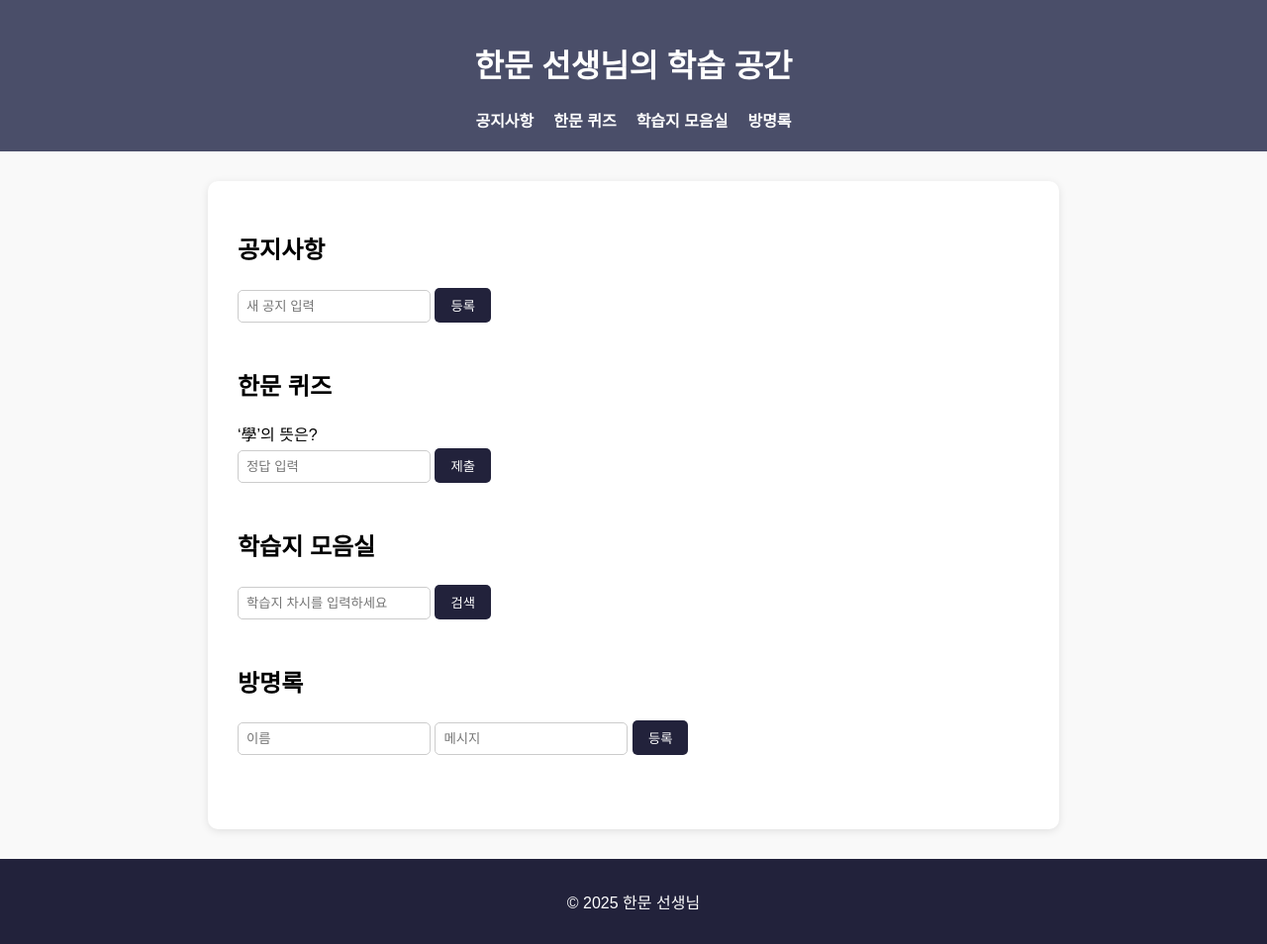
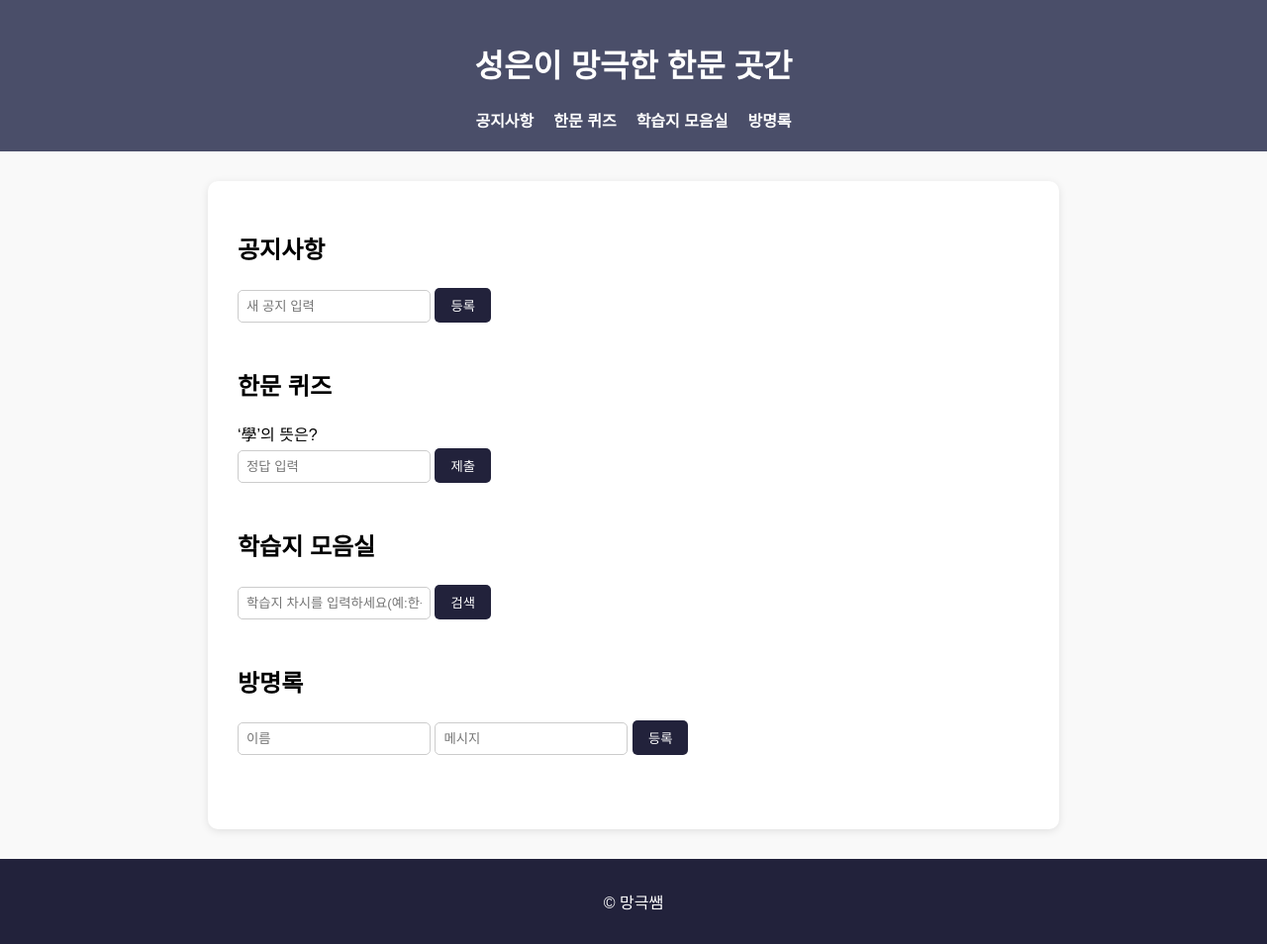
Before and after one commit to mangkeuk19/poo, a plain HTML site: page index.html in a window 1280 px wide. Shown: the whole page at 99% size. Drawn offline with Linux system fonts and the light colour scheme.

Commit message:
Update index.html

```diff
--- a/index.html
+++ b/index.html
@@ -2,12 +2,12 @@
 <html lang="ko">
 <head>
     <meta charset="UTF-8">
-    <title>한문 선생님의 학습 공간</title>
+    <title>성은이 망극한 한문 곳간</title>
     <link rel="stylesheet" href="style.css">
 </head>
 <body>
     <header>
-        <h1>한문 선생님의 학습 공간</h1>
+        <h1>성은이 망극한 한문 곳간</h1>
         <nav>
             <ul>
                 <li><a href="#notice">공지사항</a></li>
@@ -38,7 +38,7 @@
         <!-- 학습지 모음실 -->
         <section id="resources">
             <h2>학습지 모음실</h2>
-            <input type="text" id="resources-input" placeholder="학습지 차시를 입력하세요">
+            <input type="text" id="resources-input" placeholder="학습지 차시를 입력하세요(예:한문1-1)">
             <button onclick="searchResources()">검색</button>
             <div id="resources-result"></div>
         </section>
@@ -53,7 +53,7 @@
         </section>
     </main>
     <footer>
-        <p>&copy; 2025 한문 선생님</p>
+        <p>&copy; 망극쌤</p>
     </footer>
     <script src="script.js"></script>
 </body>
```
